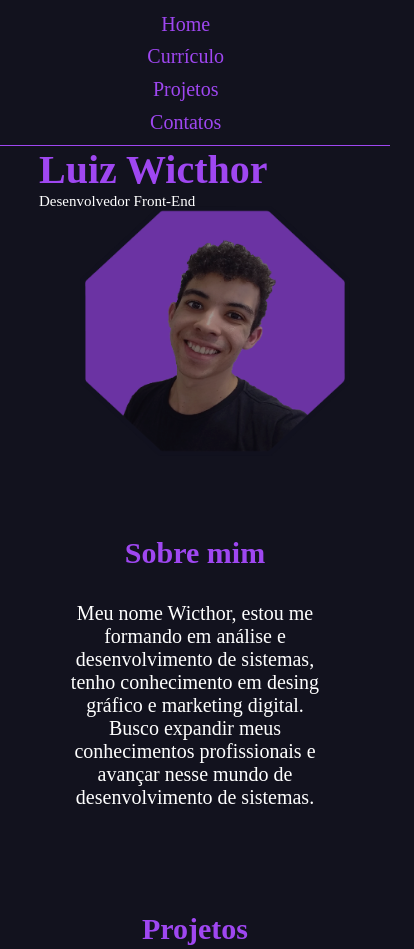
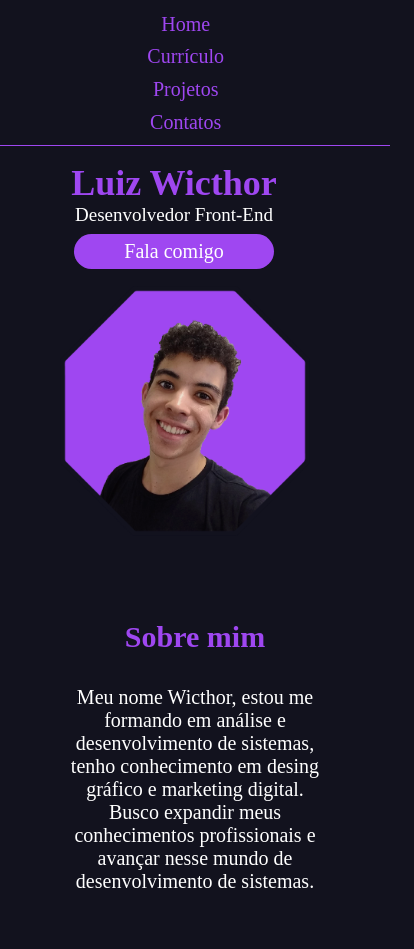
Before and after one commit to wicthorsilva/portfolio-wicthor, a plain HTML site: page index.html in a window 390 px wide. Shown: the top 949 px of the page, 414 px wide, since content can reach past the window. Drawn offline with Linux system fonts and the light colour scheme.

Commit message:
Ajuste de cabeçalho

```diff
--- a/css/style.css
+++ b/css/style.css
@@ -14,9 +14,25 @@ body{
     position: relative;
 }
 
-a {
+li a {
     color: #9f47f1;
+    text-decoration: none;
 }
+
+#btn {
+    text-align: center;
+    margin-top: .5rem;
+    width: 200px;
+    height: 35px;
+    border-radius: 20px;
+    border: 0;
+    background-color: #9f47f1;
+    color: white;
+    font-size: 20px;
+    font-family: "Helvetica Neue, Helvetica, Arial, sans-serif";
+    cursor: pointer;
+}
+
 
 /*Conteudo do cabeçalho e menu*/
 .header-principal {
@@ -37,8 +53,9 @@ a {
     font-weight: 200px;
     width: 300px;
     height: 60px;
-    margin-top: 8rem;
+    margin-top: 10rem;
     margin-right: 2rem;
+    text-align: center;
 }
 .titulo-page-myname h4 {
     color: white;
@@ -50,6 +67,7 @@ a {
     width: 350px;
     height: 350px;
     margin-top: 6rem;
+    margin-left: 20%;
 }
 
 
@@ -219,7 +237,7 @@ footer {
     .header-my-name_my-img {
         color: white;
         display: block;
-        margin-left: 10%;
+       margin: auto;
     }
 
     .conteudo-sobremim{
@@ -241,7 +259,7 @@ footer {
     .titulo-page-myname {
 
         color: #9f47f1;
-        font-size: 20px;
+        font-size: 15px;
         font-weight: 200px;
         width: 300px;
         height: 60px;
@@ -255,29 +273,21 @@ footer {
     }
 
     .my-img img {
-        width: 270px;
+        margin-top: 2rem;
         height: 250px;
-        margin-top: 0px;
+        width: 250px;
     }
-
-    .my-img {
-
-        width: 270px;
-        height: 250px;
-        margin-top: 0px;
-    }
-
-
-
 
 }
 
-@media (max-width:600px) {
+@media (max-width:700px) {
+
 
     .header-my-name_my-img {
         color: white;
-        display: block;
-        margin-left: 10%;
+        display: inline-block;
+        width: 100%;
+        margin-left: 1.5rem;
     }
 
     .conteudo-sobremim{
@@ -301,32 +311,23 @@ footer {
     .titulo-page-myname {
 
         color: #9f47f1;
-        font-size: 20px;
+        font-size: 18px;
         font-weight: 200px;
-        width: 300px;
         height: 60px;
-        margin-top: 0rem;
-        margin-right: 2rem;
+        margin-top: 1rem;
+        text-align: center;
     }
     .titulo-page-myname h4 {
         color: white;
-        font-size: 15px;
+        font-size: 19px;
         font-weight: 200;
     }
 
-    .my-img img {
-        width: 270px;
+    .my-img {
+        margin-top: 2rem;
         height: 250px;
-        margin-top: 0px;
-        opacity: .9;
-    }
-
-    .my-img {
-        margin: auto;
-        width: 270px;
-        height: 250px;
-        margin-top: 0px;
-        opacity: .7;
+        width: 250px;
+        margin-left: -.9rem;
     }
 
 
--- a/index.html
+++ b/index.html
@@ -30,6 +30,9 @@
                     <div class="titulo-page-myname">
                         <h1 id="my-name">Luiz Wicthor</h1>
                         <h4>Desenvolvedor Front-End</h4>
+                        <form id="form-btn" action="#contato">
+                            <button id="btn" type="submit">Fala comigo</button>
+                        </form>
                     </div>
 
                     <div class="my-img">
```
